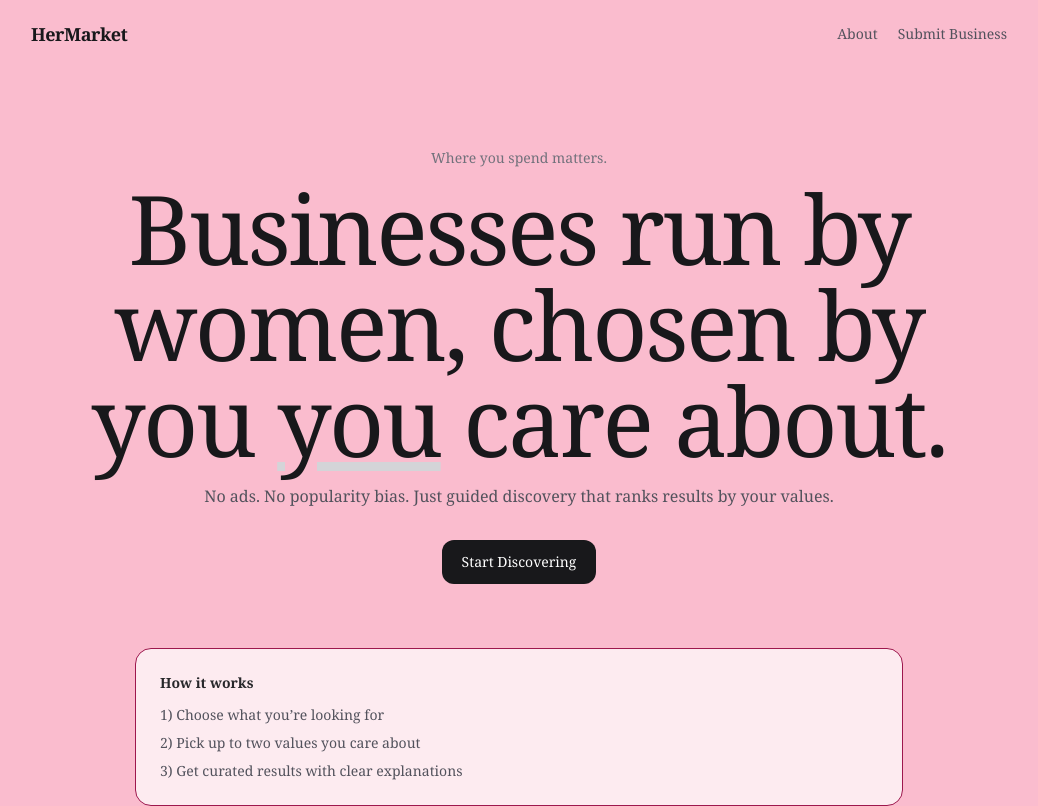
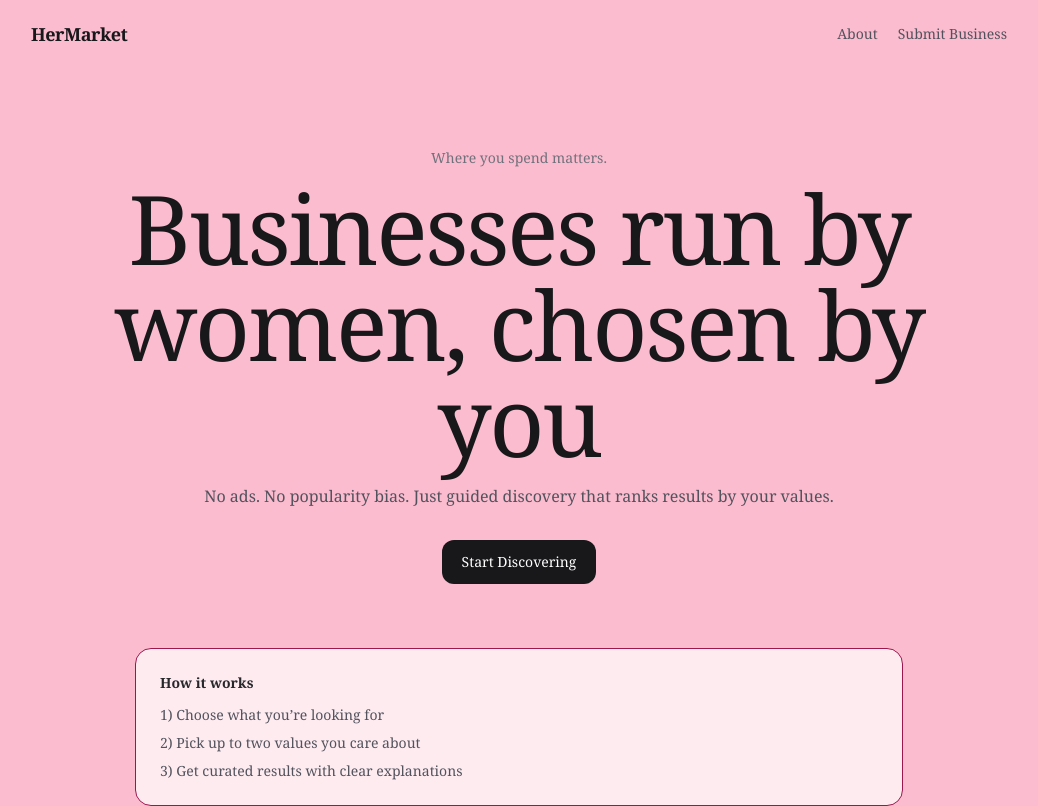
Before and after one commit to suhanikhare0104/guided-discovery-demo, a Next.js app: page / in a window 1280 px wide. Shown: the whole page, without its empty margins (121-1159 px from the left). Built offline with nearby package versions, Linux system fonts and the light colour scheme.

Commit message:
Update page.tsx
fixed title

```diff
--- a/app/page.tsx
+++ b/app/page.tsx
@@ -21,7 +21,6 @@ export default function Home() {
 
         <h1 className="mt-3 text-5xl sm:text-6xl md:text-7xl lg:text-8xl font-light tracking-tight text-center">
           Businesses run by women, chosen by you{" "}
-          <span className="underline decoration-zinc-300">you</span> care about.
         </h1>
 
         <p className="mt-4 max-w-2xl text-base text-zinc-600">
```
